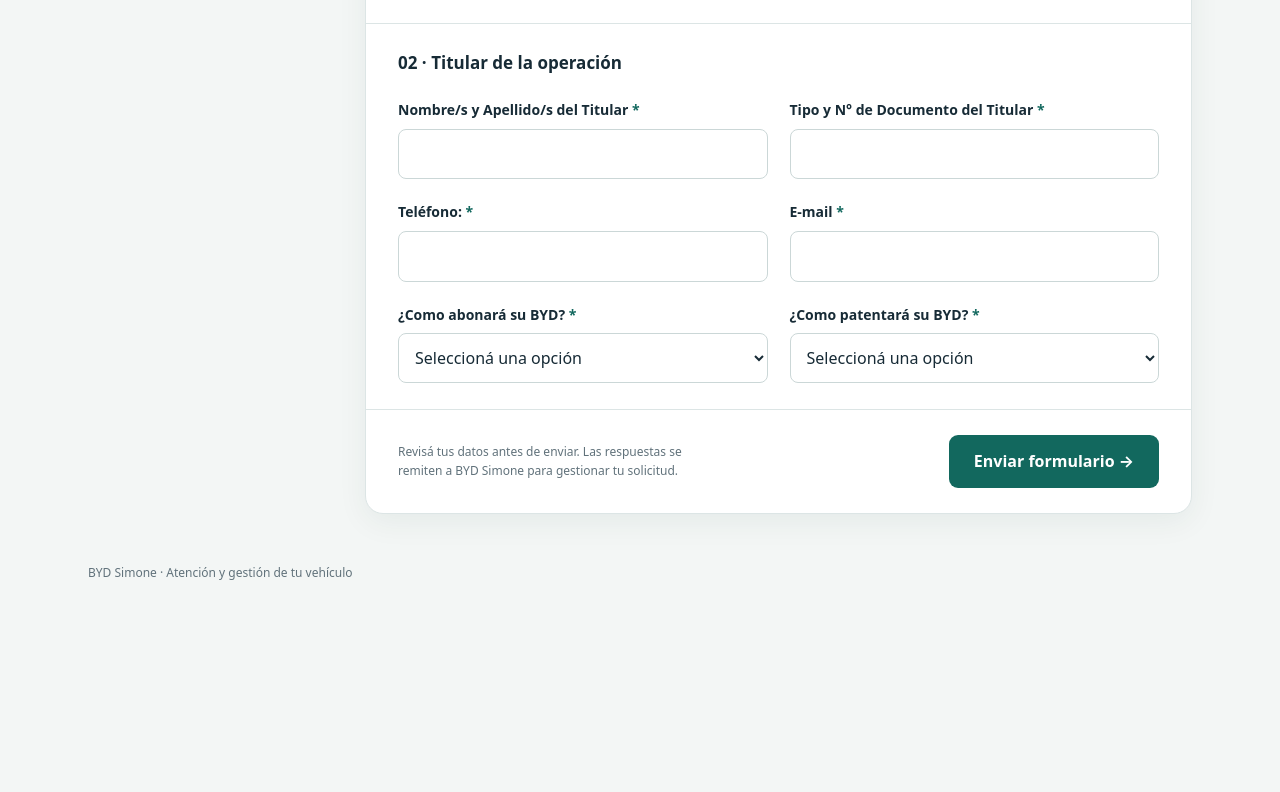
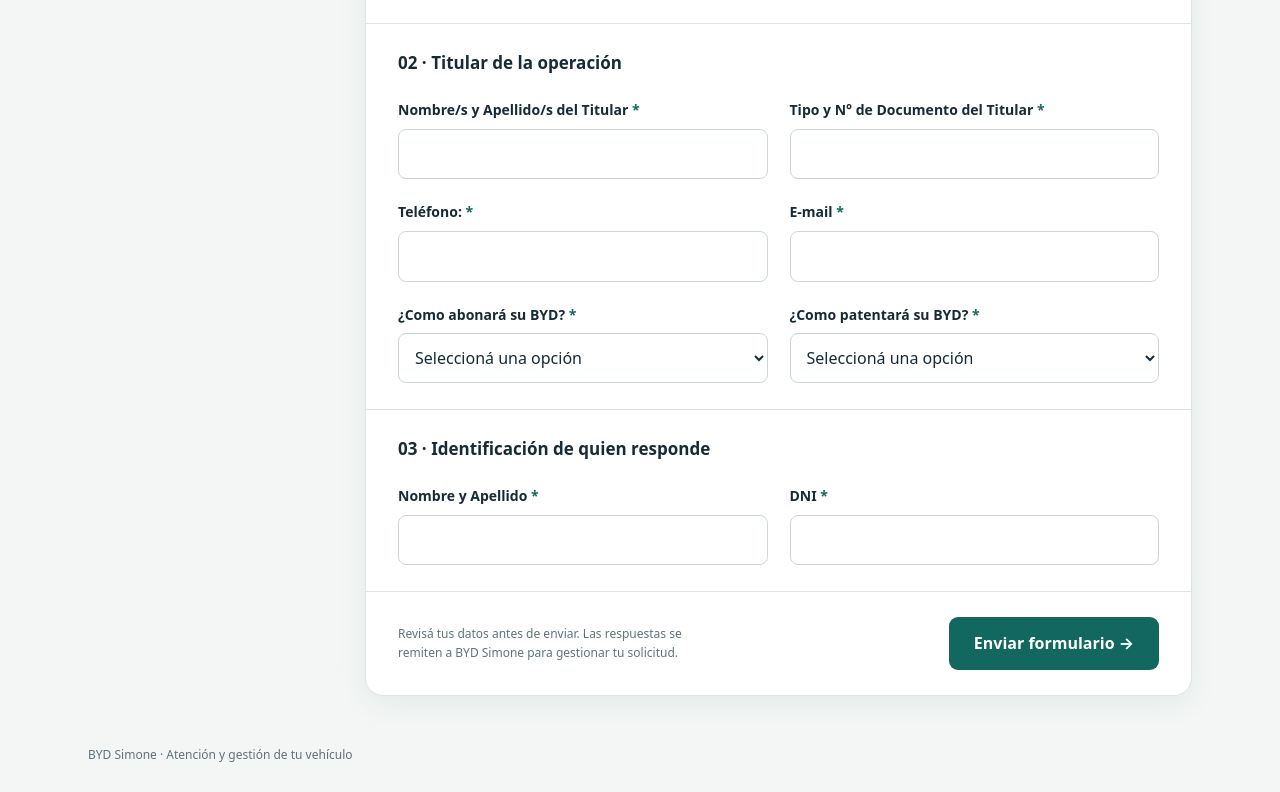
Before and after one commit to PriscilaBYD/Formulario-BYD, a plain HTML site: page index.html in a window 1280 px wide. Shown: the part 994-1786 px from the top of the page. Before the commit the page ends 1605 px from the top, so only its background shows below. Drawn offline with Linux system fonts and the light colour scheme.

Commit message:
Update index.html

```diff
--- a/index.html
+++ b/index.html
@@ -31,13 +31,18 @@ function createForm(schema){
  head.append(el('div','notice',schema.id==='scoring'?'Los datos informados deben coincidir con el titular de la operación.':'Los datos informados deben coincidir con el último DNI vigente.'));
  const progressText=el('div','progress-head');const progressLabel=el('span','','Tu avance');const count=el('span');progressText.append(progressLabel,count);const progress=el('progress');progress.max=100;progress.value=0;progress.setAttribute('aria-label','Campos obligatorios completos');head.append(progressText,progress);wrapper.append(head);
  const form=el('form');form.autocomplete='off';const fields=new Map();const groups=[];let pending=null;let submitting=false;
- schema.groups.forEach((g,gi)=>{
+ const respondentGroup={title:'Identificación de quien responde',fields:[
+  {key:'respondente_nombre_apellido',label:'Nombre y Apellido',kind:'text',required:true},
+  {key:'respondente_dni',label:'DNI',kind:'text',required:true}
+ ]};
+ [...schema.groups,respondentGroup].forEach((g,gi)=>{
   const fs=el('fieldset');fs.append(el('legend','',String(gi+1).padStart(2,'0')+' · '+g.title));const grid=el('div','fields');
   g.fields.forEach(f=>{
    const box=el('div','field');const id=schema.id+'_'+f.key;const label=el('label','',f.label+' ');label.htmlFor=id;label.append(el('span',f.required?'star':'optional',f.required?'*':'(opcional)'));box.append(label);
    const input=el(f.options?'select':'input');input.id=id;input.name=f.key;
    if(f.options){const empty=el('option','','Seleccioná una opción');empty.value='';input.append(empty);f.options.forEach(value=>{const op=el('option','',value);op.value=value;input.append(op);});}
    else{input.type=f.kind;input.maxLength=2000;if(f.kind==='date')input.max=new Date().toLocaleDateString('en-CA');if(/DNI|Dni|CUIT|CUIL|Cuil|Postal/.test(f.label))input.inputMode='numeric';}
+   if(f.key.startsWith('respondente_')){input.pattern='.*\\S.*';input.title='Completá este dato; no puede contener solo espacios.';}
    input.required=f.required;box.append(input);let other=null;
    if(f.options?.some(v=>v==='Otras'||v==='Otros')){other=el('input','other');other.type='text';other.maxLength=2000;other.placeholder='Especificá tu respuesta';other.setAttribute('aria-label',f.label+': especificar otra respuesta');other.hidden=true;other.disabled=true;box.append(other);}
    fields.set(f.key,{f,input,other,group:g.title});grid.append(box);
```
